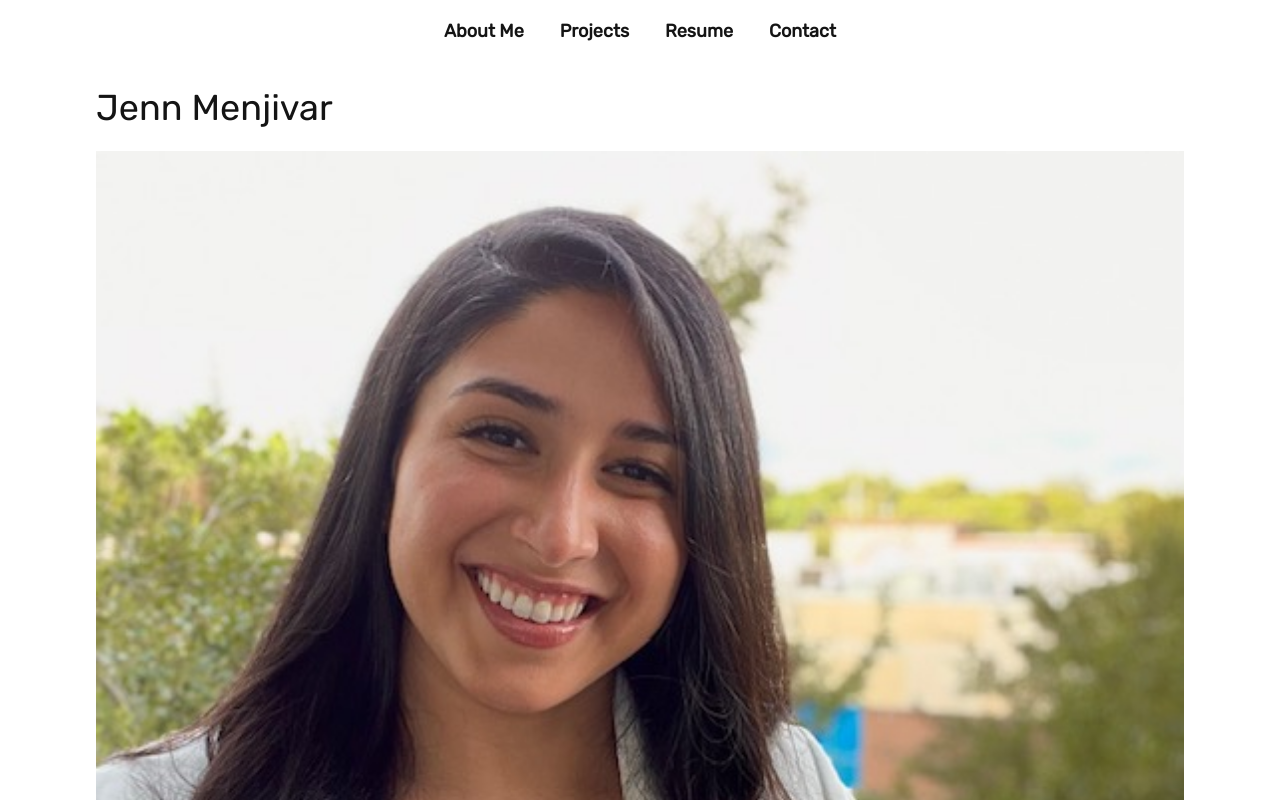
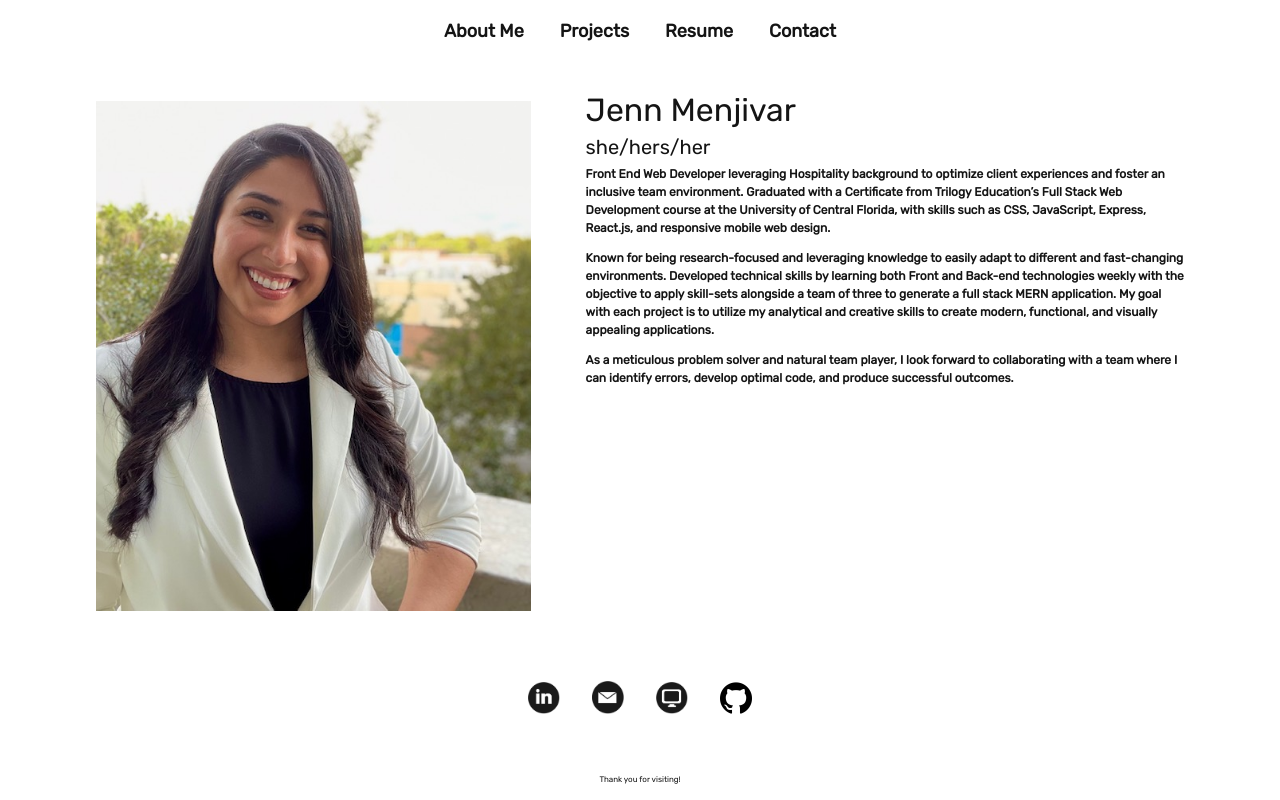
Before and after one commit to JennMenji/portfolio, a React (Create React App) app: page /#/about in a window 1280 px wide. Shown: the top 800 px of the page. Built offline with nearby package versions, Linux system fonts and the light colour scheme.

Commit message:
edited about me section

```diff
--- a/public/index.html
+++ b/public/index.html
@@ -28,7 +28,7 @@
       href="https://fonts.googleapis.com/css2?family=Open+Sans&family=Rubik&display=swap"
       rel="stylesheet"
     />
-    <title>React App</title>
+    <title>Jenn Menji</title>
   </head>
   <body>
     <noscript>You need to enable JavaScript to run this app.</noscript>
--- a/src/components/About.js
+++ b/src/components/About.js
@@ -3,14 +3,43 @@ import headshot from "../assets/cover/headshot.jpg";
 
 const About = () => {
   return (
-    <section className="my-5">
-      <h1 id="about">Jenn Menjivar</h1>
+    <section className="my-5 about">
+      <div className="about-headshot">
         <img
           src={headshot}
           className="my-2"
           style={{ width: "100%" }}
           alt="headshot"
         />
+      </div>
+
+      <div className="about-content">
+        <h1 id="about">Jenn Menjivar</h1>
+        <h3>she/hers/her</h3>
+        <p>
+          Front End Web Developer leveraging Hospitality background to optimize
+          client experiences and foster an inclusive team environment. Graduated
+          with a Certificate from Trilogy Education’s Full Stack Web Development
+          course at the University of Central Florida, with skills such as CSS,
+          JavaScript, Express, React.js, and responsive mobile web design.
+        </p>
+
+        <p>
+          Known for being research-focused and leveraging knowledge to easily
+          adapt to different and fast-changing environments. Developed technical
+          skills by learning both Front and Back-end technologies weekly with
+          the objective to apply skill-sets alongside a team of three to
+          generate a full stack MERN application. My goal with each project is
+          to utilize my analytical and creative skills to create modern,
+          functional, and visually appealing applications.
+        </p>
+
+        <p>
+          As a meticulous problem solver and natural team player, I look forward
+          to collaborating with a team where I can identify errors, develop
+          optimal code, and produce successful outcomes.
+        </p>
+      </div>
     </section>
   );
 };
--- a/src/index.css
+++ b/src/index.css
@@ -50,31 +50,31 @@ h6 {
 }
 
 h1 {
-  font-size: 2.25rem;
+  font-size: 2rem;
 }
 
 h2 {
-  font-size: 2rem;
+  font-size: 1.75rem;
 }
 
 h3 {
-  font-size: 1.75rem;
+  font-size: 1.25rem;
 }
 
 h4 {
-  font-size: 1.5rem;
+  font-size: 1rem;
 }
 
 h5 {
-  font-size: 1.25rem;
+  font-size: 0.75rem;
 }
 
 h6 {
-  font-size: 1rem;
+  font-size: 0.5rem;
 }
 
 p {
-  font-size: 1.1rem;
+  font-size: 0.75rem;
   margin-top: 0;
 }
 
@@ -308,3 +308,19 @@ a {
   align-items: center;
   margin-bottom: 15px;
 }
+.about {
+  display: flex;
+  justify-content: space-between;
+}
+
+.about-headshot {
+  max-width: 40%;
+}
+
+.about-content {
+  max-width: 55%;
+}
+
+/* .about-content p {
+  font-size: 12px;
+} */
```
Lines whose indentation alone changed are shown as unchanged.
